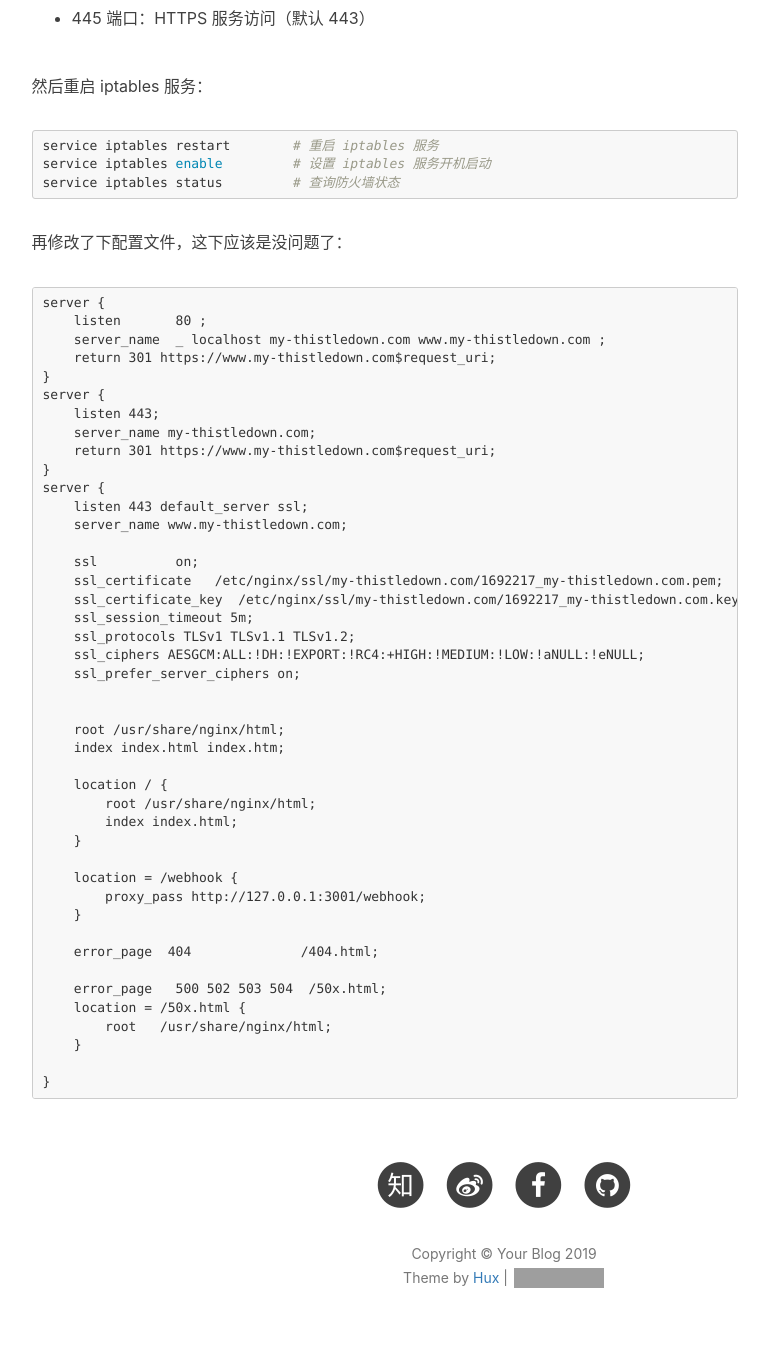
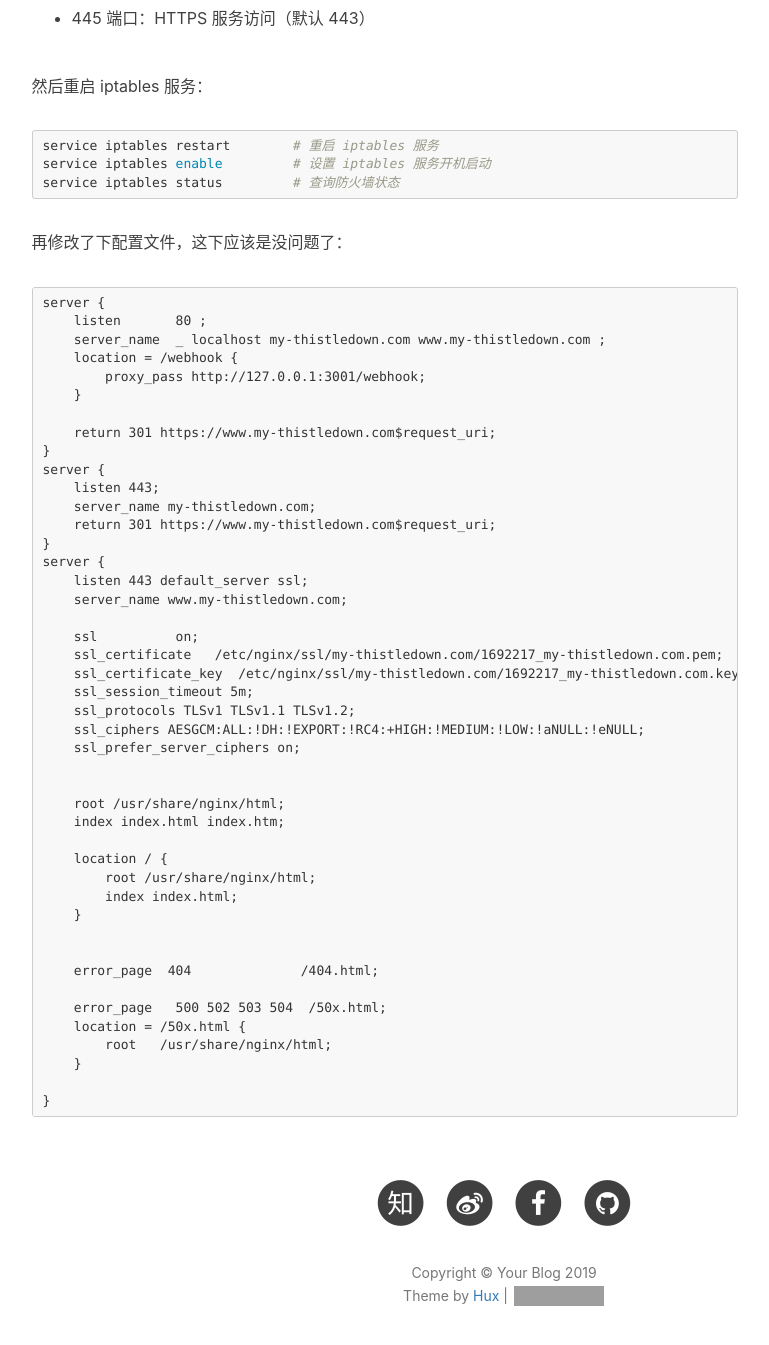
Before and after one commit to Fang-Lansheng/my-thistledown, a Jekyll site: the page built from How-To-Build-Blog.md, in a window 1280 px wide and 1400 px high, scrolled down 17668 px. Shown: the top 1345 px of the window, without its empty margins (136-905 px from the left). Built offline with Jekyll 4.4.1, drawn with Linux system fonts in a browser that asks for light colours; nearby versions of some CDN libraries; our own code applies the rules of GitHub Pages for plain Markdown files; comment, search, counter and statistics services are not loaded; some of the changed lines change nothing that is shown; grey boxes are pictures that could not be loaded.

Commit message:
测试Webhook（第 3 次）

```diff
--- a/How-To-Build-Blog.md
+++ b/How-To-Build-Blog.md
@@ -790,6 +790,10 @@ service iptables status		# 查询防火墙状态
 server {
     listen       80 ;
     server_name  _ localhost my-thistledown.com www.my-thistledown.com ;
+    location = /webhook {
+        proxy_pass http://127.0.0.1:3001/webhook;
+    }
+
     return 301 https://www.my-thistledown.com$request_uri;
 }
 server {
@@ -818,9 +822,6 @@ server {
         index index.html;
     }
 
-    location = /webhook {
-        proxy_pass http://127.0.0.1:3001/webhook;
-    }
 
     error_page  404              /404.html;
 
```
